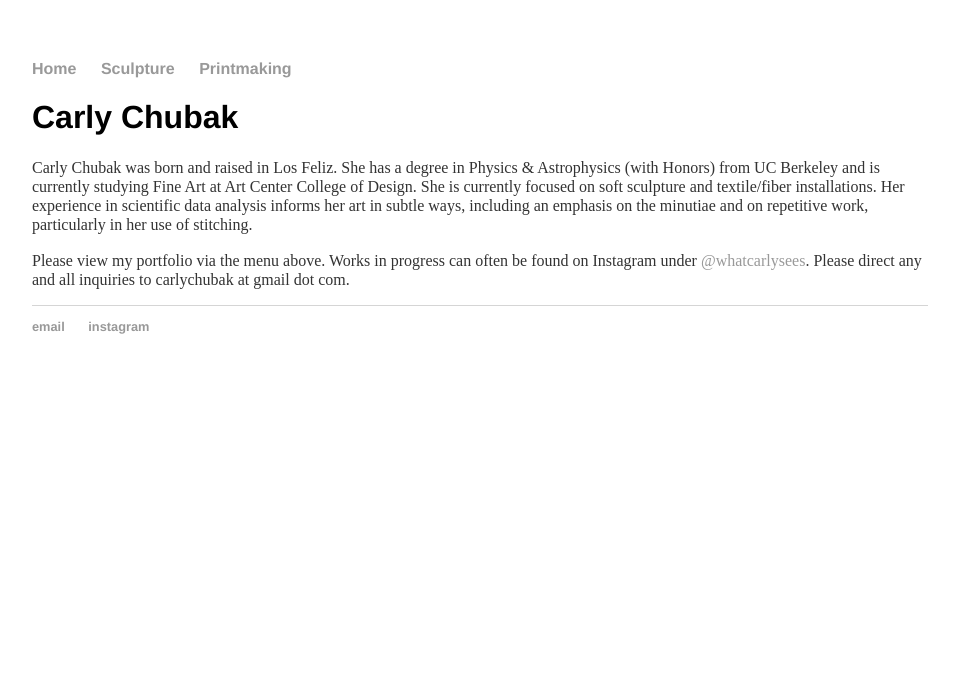
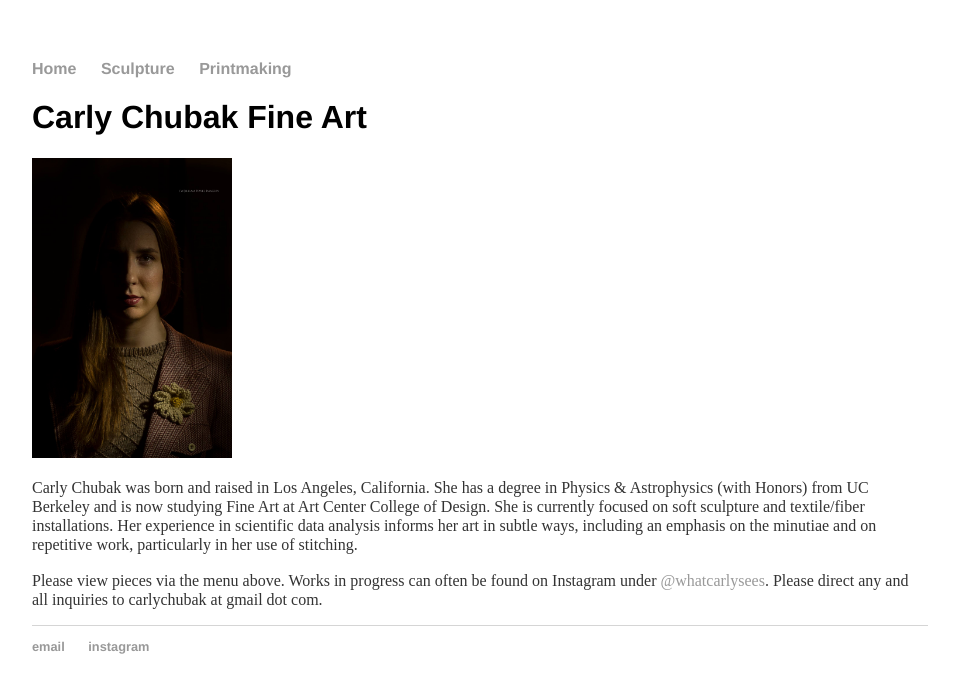
Before and after one commit to carlychubak/carlychubak.github.io, a Jekyll site: the page built from index.html, in a window 1280 px wide. Shown: the top 693 px of the page, without its empty margins (160-1113 px from the left). Built offline with Jekyll 4.4.1, drawn with Linux system fonts in a browser that asks for light colours.

Commit message:
edited index
changed location to los angeles. added photo of self.

```diff
--- a/index.html
+++ b/index.html
@@ -3,16 +3,17 @@ layout: default
 title: Carly Chubak Fine Art
 ---
 <div class="blurb">
-	<h1>Carly Chubak</h1>
-	<p>Carly Chubak was born and raised in Los Feliz. She has a degree
+	<h1>Carly Chubak Fine Art</h1>
+	<img src="/assets/willimage1.jpg" alt="William Hayes Imagery" height=300/>
+	<p>Carly Chubak was born and raised in Los Angeles, California. She has a degree
 	in Physics & Astrophysics (with Honors) from UC Berkeley and is
-	currently studying Fine Art at Art Center College of Design.
+	now studying Fine Art at Art Center College of Design.
 	She is currently focused on soft sculpture and textile/fiber installations.
 	Her experience in scientific data analysis informs her art in subtle ways,
 	including an emphasis on the minutiae and on repetitive work, particularly
 	in her use of stitching.</p>
 
-	<p>Please view my portfolio via the menu above. Works in progress
+	<p>Please view pieces via the menu above. Works in progress
 	can often be found on Instagram under <a href="http://instagram.com/whatcarlysees">@whatcarlysees</a>.
 
 	Please direct any and all inquiries to carlychubak at gmail dot com. </p>
```
Also changed, not shown: assets/willimage1.jpg (added).
